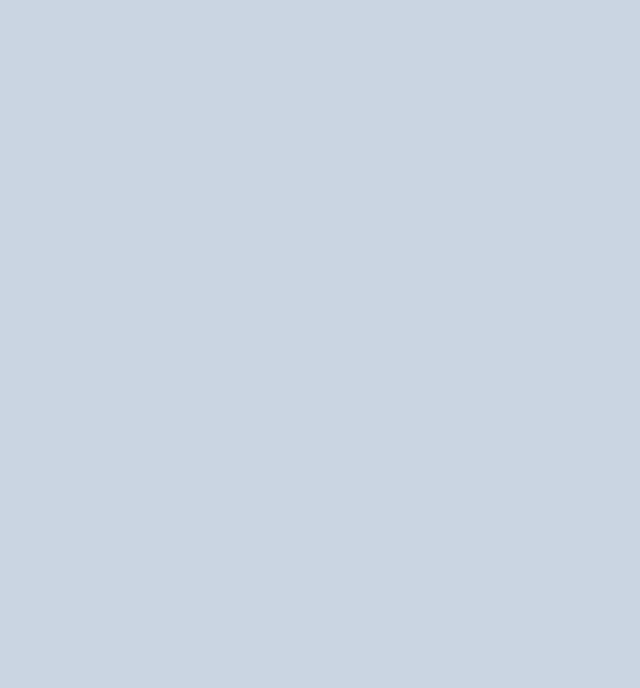
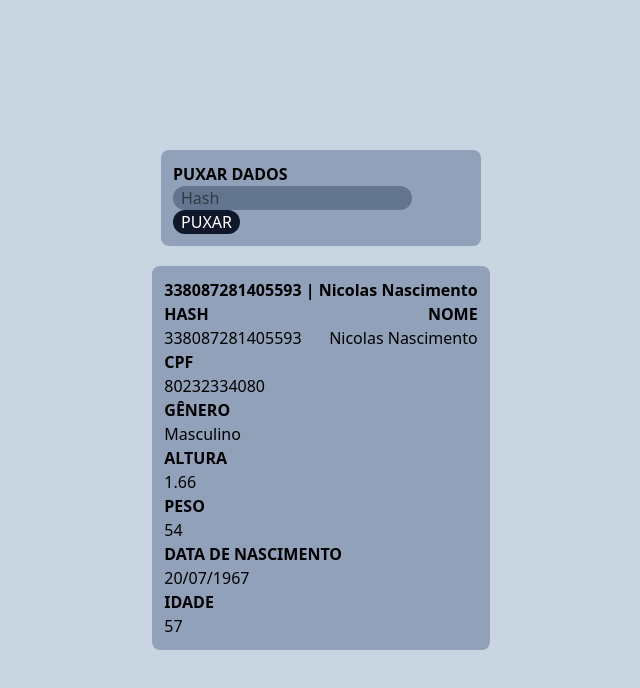
Before and after one commit to nykzxx/SUS, a plain HTML site: page frontend/index.html in a window 1280 px wide. Shown: the whole page, without its empty margins (319-959 px from the left). Drawn offline with nearby package versions, Linux system fonts and the light colour scheme.

Commit message:
omaga v3 UI

```diff
--- a/frontend/index.html
+++ b/frontend/index.html
@@ -7,9 +7,40 @@
     <title>Document</title>
 </head>
 <body>
-    <main class="bg-slate-300 w-dvw h-dvh">
-        <section>
+    <main class="bg-slate-300 w-dvw h-dvh flex flex-col justify-center items-center gap-5">
+        <section class="bg-slate-400 p-3 rounded-lg w-80">
+            <h1 class="text-black font-black">PUXAR DADOS</h1>
+            <input type="text" name="hash" id="hash" class="bg-slate-500 rounded-xl pl-2" placeholder="Hash">
+            <button class="bg-slate-900 text-white rounded-2xl px-2">PUXAR</button>
+        </section>
+        <section class="bg-slate-400 p-3 rounded-lg">
+            <h2 class="text-black font-black">338087281405593 | Nicolas Nascimento</h2>
+            <div>
+                <div class="flex flex-row place-content-between">
+                    <h2 class="ext-black font-black">HASH</h2>
 
+                    <h2 class="text-black font-black">NOME</h2>
+
+                </div>
+
+                <div class="flex flex-row place-content-between">
+                    <p>338087281405593</p>
+                    <p>Nicolas Nascimento</p>
+                </div>
+
+                <h2 class="ext-black font-black">CPF</h2>
+                <p>80232334080</p>
+                <h2 class="ext-black font-black">GÊNERO</h2>
+                <p>Masculino</p>
+                <h2 class="ext-black font-black">ALTURA</h2>
+                <p>1.66</p>
+                <h2 class="ext-black font-black">PESO</h2>
+                <p>54</p>
+                <h2 class="ext-black font-black">DATA DE NASCIMENTO</h2>
+                <p>20/07/1967</p>
+                <h2 class="ext-black font-black">IDADE</h2>
+                <p>57</p>
+            </div>
         </section>
     </main>
 </body>
```
